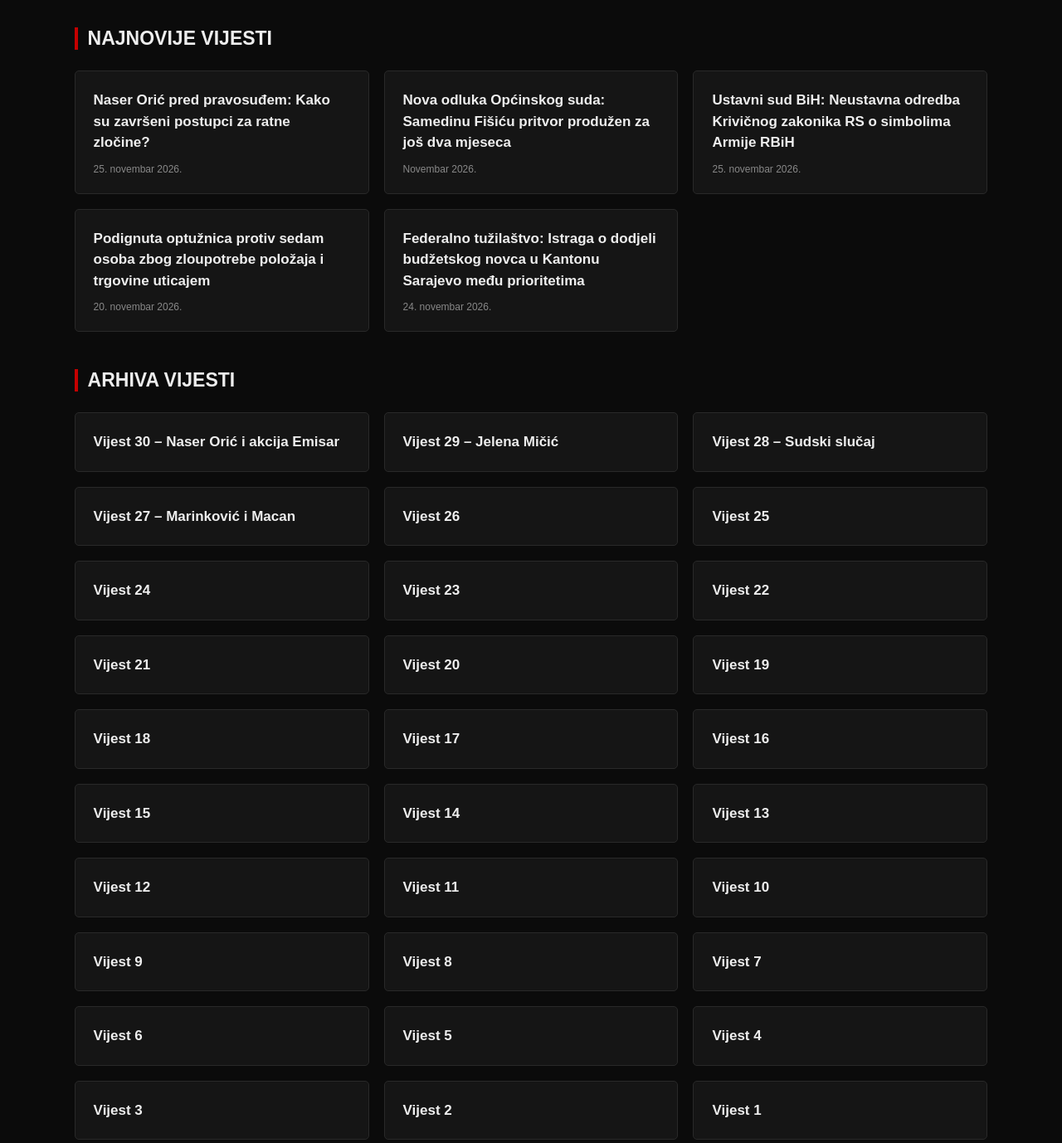
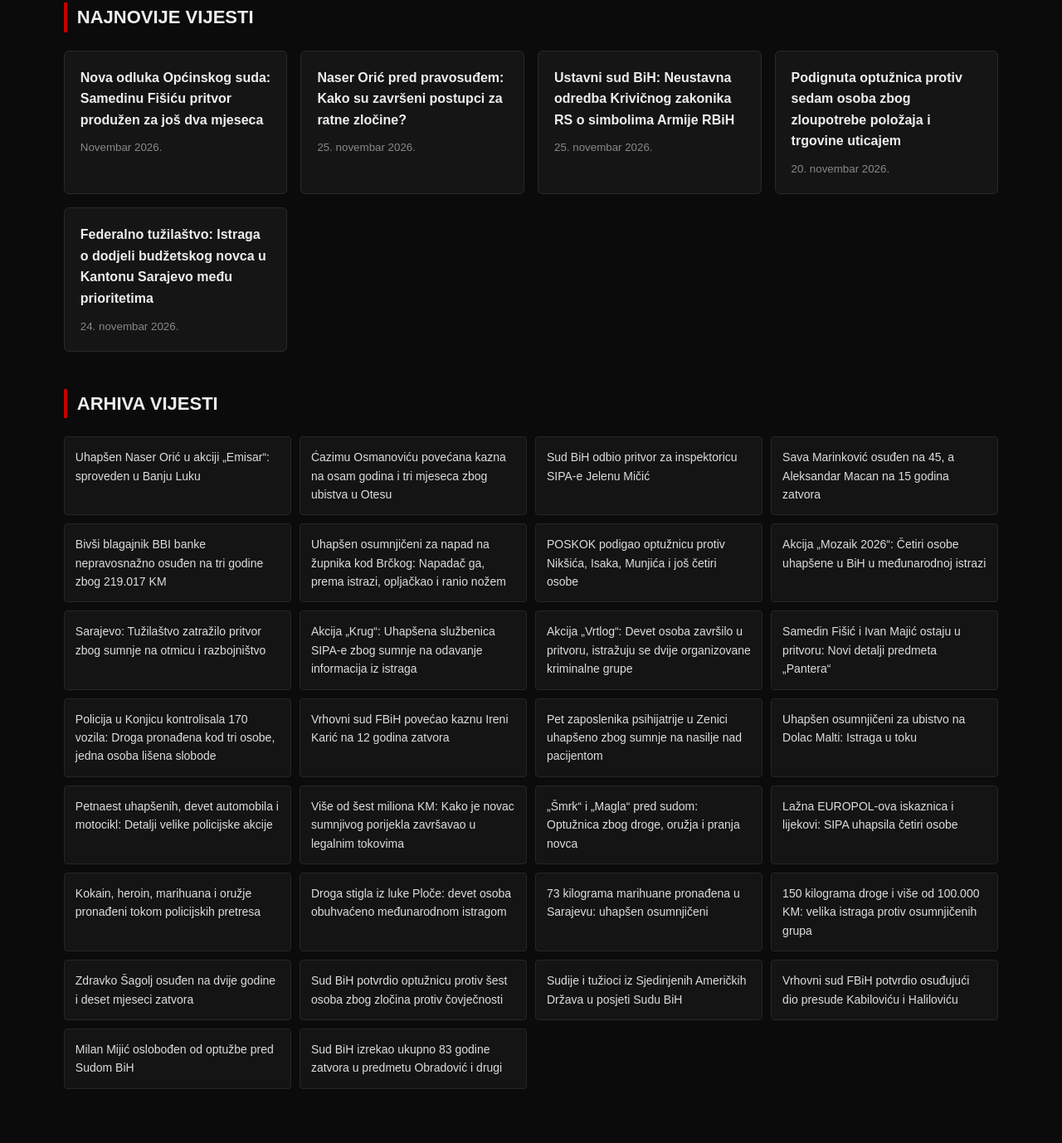
Before and after one commit to SudskiDosije/SudskiDosije.github.io, a plain HTML site: page index.html in a window 1280 px wide. Shown: the part 332-1710 px from the top of the page at 83% size. Drawn offline with Linux system fonts and the light colour scheme.

Commit message:
Refactor HTML structure and styles for consistency

```diff
--- a/index.html
+++ b/index.html
@@ -1,4 +1,3 @@
-
 <!DOCTYPE html>
 <html lang="bs">
 <head>
@@ -7,120 +6,110 @@
 <title>Sudski Dosije</title>
 
 <style>
-*{box-sizing:border-box}
-
+*{box-sizing:border-box;margin:0;padding:0}
 body{
-margin:0;
  background:#0b0b0b;
  color:#eee;
  font-family:Arial,sans-serif;
+ line-height:1.6;
 }
-
 header{
  background:#111;
-padding:22px 7%;
  border-bottom:3px solid #c40000;
+ padding:22px 6%;
 }
-
 .logo{
-font-size:28px;
+ font-size:27px;
  font-weight:bold;
+ color:white;
  letter-spacing:2px;
 }
-
 .logo span{color:#c40000}
-
-nav{margin-top:15px}
-
+nav{margin-top:12px}
 nav a{
  color:#ddd;
  text-decoration:none;
  margin-right:20px;
  font-size:14px;
 }
-
-nav a:hover{color:#c40000}
-
+nav a:hover{color:#e00000}
 .hero{
-padding:55px 7%;
-background:linear-gradient(90deg,#171717,#0b0b0b);
+ padding:45px 6%;
+ background:#111;
+ border-bottom:1px solid #292929;
 }
-
-.hero h1{
-font-size:34px;
-margin:0 0 12px;
-}
-
-.hero h1 span{color:#c40000}
-
+.hero h1{font-size:30px;margin-bottom:8px}
 .hero p{color:#aaa}
-
-.container{padding:35px 7%}
-
-.section-title{
+main{padding:35px 6%;max-width:1300px;margin:auto}
+h2{
+ font-size:22px;
  border-left:4px solid #c40000;
  padding-left:12px;
-margin-bottom:25px;
-font-size:23px;
+ margin-bottom:22px;
 }
-
 .news-grid{
  display:grid;
-grid-template-columns:repeat(3,1fr);
-gap:18px;
+ grid-template-columns:repeat(auto-fit,minmax(260px,1fr));
+ gap:16px;
+ margin-bottom:45px;
 }
-
 .news-card{
  background:#151515;
  border:1px solid #292929;
-padding:22px;
-border-radius:5px;
+ padding:19px;
+ border-radius:6px;
  transition:.2s;
 }
-
 .news-card:hover{
  border-color:#c40000;
  transform:translateY(-3px);
 }
-
 .news-card a{
  color:#eee;
  text-decoration:none;
-font-size:17px;
  font-weight:bold;
-line-height:1.5;
+ font-size:16px;
+ display:block;
 }
-
-.news-card a:hover{color:#c40000}
-
-.news-card p{
+.news-card a:hover{color:#e00000}
+.news-card small{
+ display:block;
  color:#888;
-font-size:12px;
-margin-bottom:0;
+ margin-top:10px;
 }
-
-.old{margin-top:45px}
-
+.archive{
+ display:grid;
+ grid-template-columns:repeat(auto-fit,minmax(260px,1fr));
+ gap:10px;
+}
+.archive a{
+ display:block;
+ background:#141414;
+ border:1px solid #262626;
+ padding:13px;
+ color:#ddd;
+ text-decoration:none;
+ border-radius:4px;
+ font-size:14px;
+}
+.archive a:hover{
+ border-color:#c40000;
+ color:#fff;
+}
 footer{
  text-align:center;
  padding:25px;
+ margin-top:45px;
  background:#111;
-border-top:1px solid #292929;
+ border-top:2px solid #c40000;
  color:#777;
  font-size:13px;
 }
-
-@media(max-width:850px){
-.news-grid{grid-template-columns:repeat(2,1fr)}
-}
-
-@media(max-width:550px){
-.news-grid{grid-template-columns:1fr}
-.hero h1{font-size:27px}
-nav a{
-display:inline-block;
-margin-bottom:10px;
-}
+@media(max-width:600px){
+ .hero h1{font-size:24px}
+ header{padding:18px 5%}
+ main{padding:25px 5%}
+ nav a{margin-right:12px}
 }
 </style>
 </head>
@@ -129,103 +118,88 @@ margin-bottom:10px;
 
 <header>
  <div class="logo">SUDSKI <span>DOSIJE</span></div>
-
  <nav>
   <a href="index.html">Početna</a>
-<a href="#vijesti">Najnovije vijesti</a>
+  <a href="#najnovije">Najnovije vijesti</a>
   <a href="#arhiva">Arhiva</a>
  </nav>
 </header>
 
 <section class="hero">
-<h1>ISTRAŽUJEMO <span>ČINJENICE.</span></h1>
+ <h1>ISTRAŽUJEMO ČINJENICE.</h1>
  <p>Pratimo sudske procese, istrage, kriminal i najvažnije događaje.</p>
 </section>
 
-<main class="container">
+<main>
 
-<h2 class="section-title" id="vijesti">NAJNOVIJE VIJESTI</h2>
+<section id="najnovije">
+<h2>NAJNOVIJE VIJESTI</h2>
 
 <div class="news-grid">
 
-<!-- VIJEST 34 -->
 <div class="news-card">
-<a href="vijest34.html">
-Naser Orić pred pravosuđem: Kako su završeni postupci za ratne zločine?
-</a>
-<p>25. novembar 2026.</p>
+<a href="vijest35.html">Nova odluka Općinskog suda: Samedinu Fišiću pritvor produžen za još dva mjeseca</a>
+<small>Novembar 2026.</small>
 </div>
 
-<!-- VIJEST 35 -->
 <div class="news-card">
-<a href="vijest35.html">
-Nova odluka Općinskog suda: Samedinu Fišiću pritvor produžen za još dva mjeseca
-</a>
-<p>Novembar 2026.</p>
+<a href="vijest34.html">Naser Orić pred pravosuđem: Kako su završeni postupci za ratne zločine?</a>
+<small>25. novembar 2026.</small>
 </div>
 
-<!-- VIJEST 33 -->
 <div class="news-card">
-<a href="vijest33.html">
-Ustavni sud BiH: Neustavna odredba Krivičnog zakonika RS o simbolima Armije RBiH
-</a>
-<p>25. novembar 2026.</p>
+<a href="vijest33.html">Ustavni sud BiH: Neustavna odredba Krivičnog zakonika RS o simbolima Armije RBiH</a>
+<small>25. novembar 2026.</small>
 </div>
 
-<!-- VIJEST 32 -->
 <div class="news-card">
-<a href="vijest32.html">
-Podignuta optužnica protiv sedam osoba zbog zloupotrebe položaja i trgovine uticajem
-</a>
-<p>20. novembar 2026.</p>
+<a href="vijest32.html">Podignuta optužnica protiv sedam osoba zbog zloupotrebe položaja i trgovine uticajem</a>
+<small>20. novembar 2026.</small>
 </div>
 
-<!-- VIJEST 31 -->
 <div class="news-card">
-<a href="vijest31.html">
-Federalno tužilaštvo: Istraga o dodjeli budžetskog novca u Kantonu Sarajevo među prioritetima
-</a>
-<p>24. novembar 2026.</p>
+<a href="vijest31.html">Federalno tužilaštvo: Istraga o dodjeli budžetskog novca u Kantonu Sarajevo među prioritetima</a>
+<small>24. novembar 2026.</small>
 </div>
 
 </div>
+</section>
 
-<section class="old" id="arhiva">
+<section id="arhiva">
+<h2>ARHIVA VIJESTI</h2>
 
-<h2 class="section-title">ARHIVA VIJESTI</h2>
+<div class="archive">
 
-<div class="news-grid">
-
-<div class="news-card"><a href="vijest30.html">Vijest 30 – Naser Orić i akcija Emisar</a></div>
-<div class="news-card"><a href="vijest29.html">Vijest 29 – Jelena Mičić</a></div>
-<div class="news-card"><a href="vijest28.html">Vijest 28 – Sudski slučaj</a></div>
-<div class="news-card"><a href="vijest27.html">Vijest 27 – Marinković i Macan</a></div>
-<div class="news-card"><a href="vijest26.html">Vijest 26</a></div>
-<div class="news-card"><a href="vijest25.html">Vijest 25</a></div>
-<div class="news-card"><a href="vijest24.html">Vijest 24</a></div>
-<div class="news-card"><a href="vijest23.html">Vijest 23</a></div>
-<div class="news-card"><a href="vijest22.html">Vijest 22</a></div>
-<div class="news-card"><a href="vijest21.html">Vijest 21</a></div>
-<div class="news-card"><a href="vijest20.html">Vijest 20</a></div>
-<div class="news-card"><a href="vijest19.html">Vijest 19</a></div>
-<div class="news-card"><a href="vijest18.html">Vijest 18</a></div>
-<div class="news-card"><a href="vijest17.html">Vijest 17</a></div>
-<div class="news-card"><a href="vijest16.html">Vijest 16</a></div>
-<div class="news-card"><a href="vijest15.html">Vijest 15</a></div>
-<div class="news-card"><a href="vijest14.html">Vijest 14</a></div>
-<div class="news-card"><a href="vijest13.html">Vijest 13</a></div>
-<div class="news-card"><a href="vijest12.html">Vijest 12</a></div>
-<div class="news-card"><a href="vijest11.html">Vijest 11</a></div>
-<div class="news-card"><a href="vijest10.html">Vijest 10</a></div>
-<div class="news-card"><a href="vijest9.html">Vijest 9</a></div>
-<div class="news-card"><a href="vijest8.html">Vijest 8</a></div>
-<div class="news-card"><a href="vijest7.html">Vijest 7</a></div>
-<div class="news-card"><a href="vijest6.html">Vijest 6</a></div>
-<div class="news-card"><a href="vijest5.html">Vijest 5</a></div>
-<div class="news-card"><a href="vijest4.html">Vijest 4</a></div>
-<div class="news-card"><a href="vijest3.html">Vijest 3</a></div>
-<div class="news-card"><a href="vijest2.html">Vijest 2</a></div>
-<div class="news-card"><a href="vijest1.html">Vijest 1</a></div>
+<a href="vijest30.html">Uhapšen Naser Orić u akciji „Emisar“: sproveden u Banju Luku</a>
+<a href="vijest29.html">Ćazimu Osmanoviću povećana kazna na osam godina i tri mjeseca zbog ubistva u Otesu</a>
+<a href="vijest28.html">Sud BiH odbio pritvor za inspektoricu SIPA-e Jelenu Mičić</a>
+<a href="vijest27.html">Sava Marinković osuđen na 45, a Aleksandar Macan na 15 godina zatvora</a>
+<a href="vijest26.html">Bivši blagajnik BBI banke nepravosnažno osuđen na tri godine zbog 219.017 KM</a>
+<a href="vijest25.html">Uhapšen osumnjičeni za napad na župnika kod Brčkog: Napadač ga, prema istrazi, opljačkao i ranio nožem</a>
+<a href="vijest24.html">POSKOK podigao optužnicu protiv Nikšića, Isaka, Munjića i još četiri osobe</a>
+<a href="vijest23.html">Akcija „Mozaik 2026“: Četiri osobe uhapšene u BiH u međunarodnoj istrazi</a>
+<a href="vijest22.html">Sarajevo: Tužilaštvo zatražilo pritvor zbog sumnje na otmicu i razbojništvo</a>
+<a href="vijest21.html">Akcija „Krug“: Uhapšena službenica SIPA-e zbog sumnje na odavanje informacija iz istraga</a>
+<a href="vijest20.html">Akcija „Vrtlog“: Devet osoba završilo u pritvoru, istražuju se dvije organizovane kriminalne grupe</a>
+<a href="vijest19.html">Samedin Fišić i Ivan Majić ostaju u pritvoru: Novi detalji predmeta „Pantera“</a>
+<a href="vijest18.html">Policija u Konjicu kontrolisala 170 vozila: Droga pronađena kod tri osobe, jedna osoba lišena slobode</a>
+<a href="vijest17.html">Vrhovni sud FBiH povećao kaznu Ireni Karić na 12 godina zatvora</a>
+<a href="vijest16.html">Pet zaposlenika psihijatrije u Zenici uhapšeno zbog sumnje na nasilje nad pacijentom</a>
+<a href="vijest15.html">Uhapšen osumnjičeni za ubistvo na Dolac Malti: Istraga u toku</a>
+<a href="vijest14.html">Petnaest uhapšenih, devet automobila i motocikl: Detalji velike policijske akcije</a>
+<a href="vijest13.html">Više od šest miliona KM: Kako je novac sumnjivog porijekla završavao u legalnim tokovima</a>
+<a href="vijest12.html">„Šmrk“ i „Magla“ pred sudom: Optužnica zbog droge, oružja i pranja novca</a>
+<a href="vijest11.html">Lažna EUROPOL-ova iskaznica i lijekovi: SIPA uhapsila četiri osobe</a>
+<a href="vijest10.html">Kokain, heroin, marihuana i oružje pronađeni tokom policijskih pretresa</a>
+<a href="vijest9.html">Droga stigla iz luke Ploče: devet osoba obuhvaćeno međunarodnom istragom</a>
+<a href="vijest8.html">73 kilograma marihuane pronađena u Sarajevu: uhapšen osumnjičeni</a>
+<a href="vijest7.html">150 kilograma droge i više od 100.000 KM: velika istraga protiv osumnjičenih grupa</a>
+<a href="vijest6.html">Zdravko Šagolj osuđen na dvije godine i deset mjeseci zatvora</a>
+<a href="vijest5.html">Sud BiH potvrdio optužnicu protiv šest osoba zbog zločina protiv čovječnosti</a>
+<a href="vijest4.html">Sudije i tužioci iz Sjedinjenih Američkih Država u posjeti Sudu BiH</a>
+<a href="vijest3.html">Vrhovni sud FBiH potvrdio osuđujući dio presude Kabiloviću i Haliloviću</a>
+<a href="vijest2.html">Milan Mijić oslobođen od optužbe pred Sudom BiH</a>
+<a href="vijest1.html">Sud BiH izrekao ukupno 83 godine zatvora u predmetu Obradović i drugi</a>
 
 </div>
 </section>
```
Lines whose indentation alone changed are shown as unchanged.
